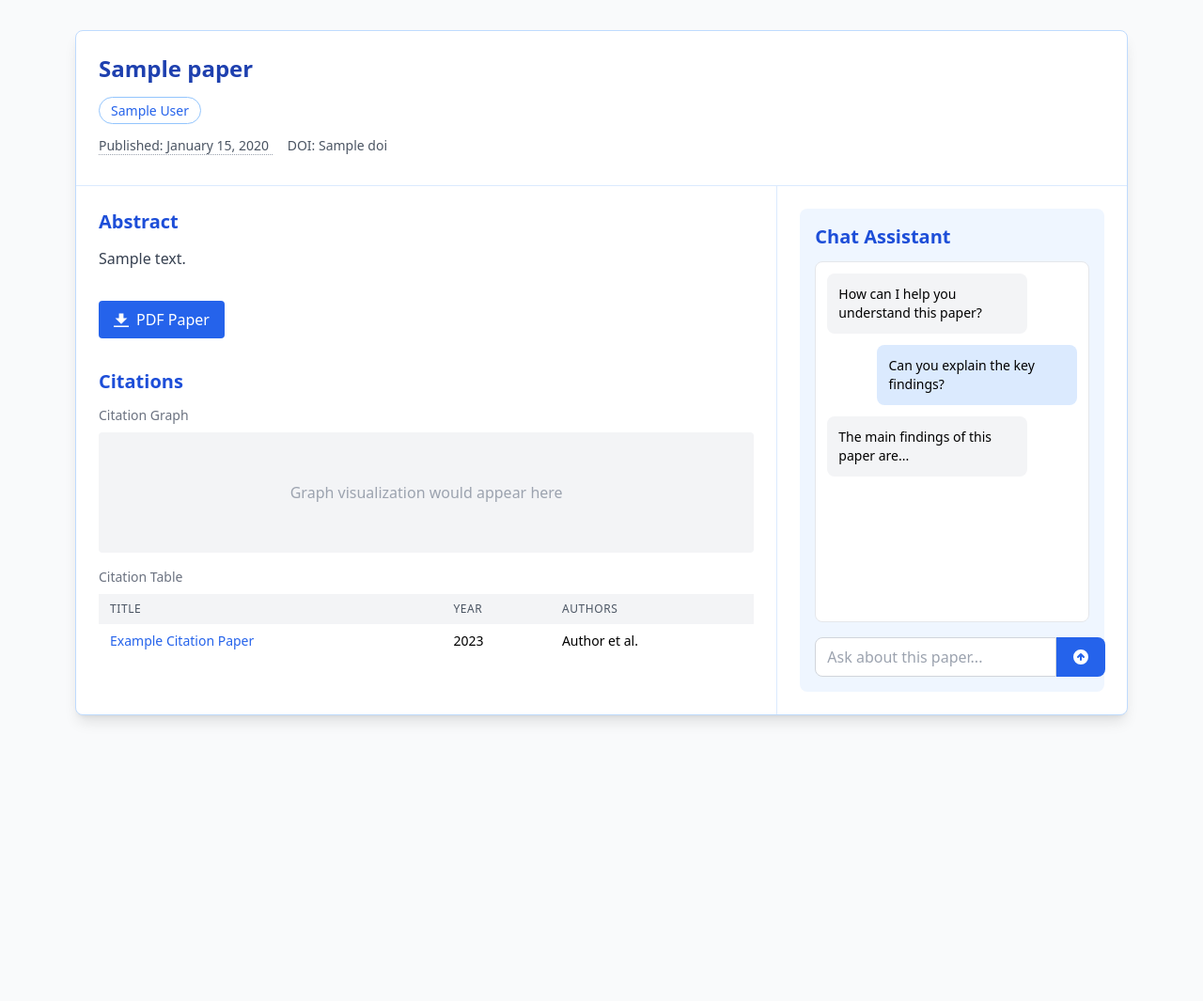
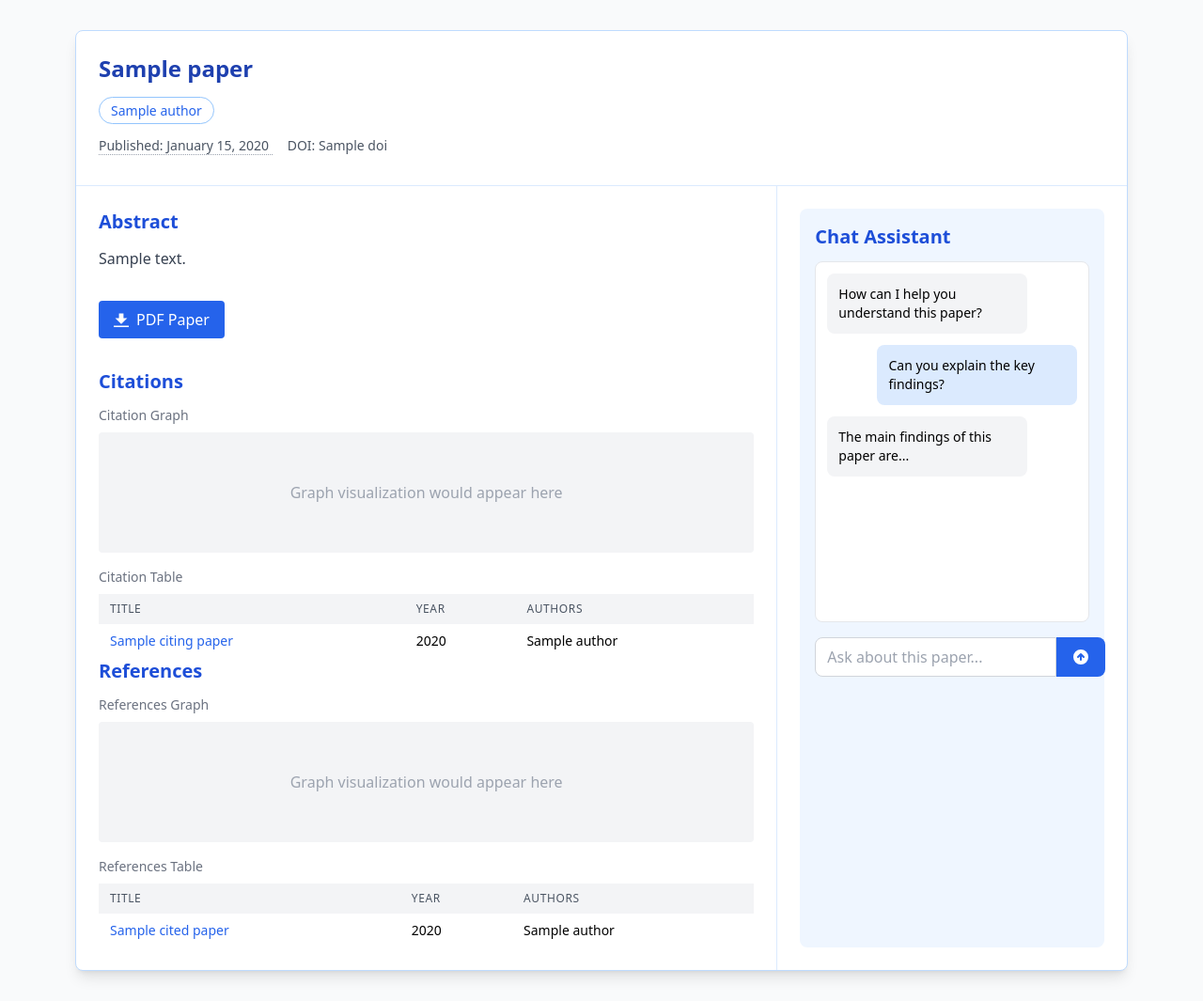
Before and after one commit to Bloomh/tldrxiv, a FastAPI app: template templates/paper.html in a window 1280 px wide. Shown: the whole page at 94% size. Before the commit the page ends 768 px from the top, so only its background shows below. Run offline with FastAPI, Linux system fonts and the light colour scheme; the template is opened without the code that fills it: most values are stand-ins (such as "Sample title", 1, 10 or a date in 2020); some libraries are stand-ins or nearby versions.

Commit message:
citations showing

```diff
--- a/main.py
+++ b/main.py
@@ -12,6 +12,7 @@ import uvicorn
 
 # Importing our utils
 from utils.arxiv_utils import get_paper_info, download_paper_pdf
+from utils.sem_scholar_utils import get_paper_authors_info, get_paper_citations, get_paper_references, get_recommended_papers
 
 load_dotenv()
 
@@ -73,12 +74,20 @@ async def read_item(request: Request, id: str, format: str = None):
     # Create PDF embed URL - using the same endpoint with format=pdf
     pdf_embed_url = f"/abs/{id}?format=pdf"
 
+    authors_info = get_paper_authors_info(id)
+    citations_info = get_paper_citations(id)
+    references_info = get_paper_references(id)
+    # recommended_papers = get_recommended_papers(id)
+
     # Return the HTML template with paper data
     return templates.TemplateResponse(
         "paper.html",
         {
             "request": request,
             "paper": paper,
+            "authors_info": authors_info,
+            "citations_info": citations_info,
+            "references_info": references_info,
             "pdf_embed_url": pdf_embed_url
         }
     )
--- a/templates/paper.html
+++ b/templates/paper.html
@@ -17,11 +17,22 @@
 
           <!-- Authors -->
           <div class="flex flex-wrap gap-2 mb-4">
-            {% for author in paper.authors %}
-            <div class="inline-block">
-              <span class="text-blue-600 border border-blue-300 rounded-full px-3 py-1 text-sm"
-                >{{ author }}</span
-              >
+            {% for author in authors_info %}
+            <div class="relative inline-block group">
+              <span class="text-blue-600 border border-blue-300 rounded-full px-3 py-1 text-sm cursor-pointer">
+                {{ author.name }}
+              </span>
+              <!-- Popup -->
+              <div class="absolute hidden group-hover:block bg-white border border-gray-300 rounded-lg shadow-lg p-4 z-10">
+                <p><strong>Affiliations:</strong> {{ author.affiliations | join(', ') }}</p>
+                <p><strong>Papers:</strong> {{ author.paperCount }}</p>
+                <p><strong>Citations:</strong> {{ author.citationCount }}</p>
+                <p><strong>hIndex:</strong> {{ author.hIndex }}</p>
+                {% if author.homepage %}
+                <p><a href="{{ author.homepage }}" target="_blank" class="text-blue-500 underline">Homepage</a></p>
+                {% endif %}
+                <p><a href="{{ author.url }}" target="_blank" class="text-blue-500 underline">Semantic Scholar Profile</a></p>
+              </div>
             </div>
             {% endfor %}
           </div>
@@ -108,17 +119,95 @@
                       </tr>
                     </thead>
                     <tbody class="divide-y divide-gray-200">
-                      <!-- This would be populated with actual citation data -->
-                      <tr class="hover:bg-gray-50">
-                        <td class="py-2 px-3 text-sm text-blue-600">Example Citation Paper</td>
-                        <td class="py-2 px-3 text-sm">2023</td>
-                        <td class="py-2 px-3 text-sm">Author et al.</td>
-                      </tr>
+                      {% for citation in citations_info %}
+                        <tr class="hover:bg-gray-50">
+                          <td class="py-2 px-3 text-sm text-blue-600">
+                            <a href="{% if citation.citingPaper.externalIds.ArXiv %}http://localhost:8000/abs/{{ citation.citingPaper.externalIds.ArXiv }}{% else %}{{ citation.citingPaper.url }}{% endif %}" target="_blank">
+                              {{ citation.citingPaper.title }}
+                            </a>
+                          </td>
+                          <td class="py-2 px-3 text-sm">{{ citation.citingPaper.year }}</td>
+                          <td class="py-2 px-3 text-sm">
+                            {% set authors = citation.citingPaper.authors %}
+                            {% if authors|length > 3 %}
+                              {{ authors[:3] | map(attribute='name') | join(', ') }}, ...
+                            {% else %}
+                              {{ authors | map(attribute='name') | join(', ') }}
+                            {% endif %}
+                          </td>
+                        </tr>
+                      {% endfor %}
                     </tbody>
                   </table>
                 </div>
               </div>
             </div>
+
+            <!-- Graph Visualization Section: ARNAV ADDED -->
+
+            <!-- References section -->
+            <div>
+              <h2 class="text-xl font-semibold text-blue-700 mb-3">References</h2>
+
+              <!-- References visualization (placeholder) -->
+              <div class="mb-4">
+                <div class="text-sm text-gray-500 mb-2">References Graph</div>
+                <div
+                  class="h-32 bg-gray-100 rounded flex items-center justify-center text-gray-400"
+                >
+                  Graph visualization would appear here
+                </div>
+              </div>
+
+              <!-- References table -->
+              <div>
+                <div class="text-sm text-gray-500 mb-2">References Table</div>
+                <div class="overflow-x-auto">
+                  <table class="min-w-full border-collapse">
+                    <thead>
+                      <tr class="bg-gray-100">
+                        <th
+                          class="py-2 px-3 text-left text-xs font-medium text-gray-600 uppercase tracking-wider"
+                        >
+                          Title
+                        </th>
+                        <th
+                          class="py-2 px-3 text-left text-xs font-medium text-gray-600 uppercase tracking-wider"
+                        >
+                          Year
+                        </th>
+                        <th
+                          class="py-2 px-3 text-left text-xs font-medium text-gray-600 uppercase tracking-wider"
+                        >
+                          Authors
+                        </th>
+                      </tr>
+                    </thead>
+                    <tbody class="divide-y divide-gray-200">
+                      {% for reference in references_info %}
+                        <tr class="hover:bg-gray-50">
+                          <td class="py-2 px-3 text-sm text-blue-600">
+                            <a href="{% if reference.citedPaper.externalIds.ArXiv %}http://localhost:8000/abs/{{ reference.citedPaper.externalIds.ArXiv }}{% else %}{{ reference.citedPaper.url }}{% endif %}" target="_blank">
+                              {{ reference.citedPaper.title }}
+                            </a>
+                          </td>
+                          <td class="py-2 px-3 text-sm">{{ reference.citedPaper.year }}</td>
+                          <td class="py-2 px-3 text-sm">
+                            {% set authors = reference.citedPaper.authors %}
+                            {% if authors|length > 3 %}
+                              {{ authors[:3] | map(attribute='name') | join(', ') }}, ...
+                            {% else %}
+                              {{ authors | map(attribute='name') | join(', ') }}
+                            {% endif %}
+                          </td>
+                        </tr>
+                      {% endfor %}
+                    </tbody>
+                  </table>
+                </div>
+              </div>
+            </div>
+
           </div>
 
           <!-- Right column: Chat assistant -->
```
Also changed, not shown: utils/sem_scholar_utils.py (+4 -4 lines).
